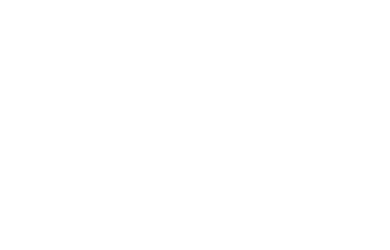
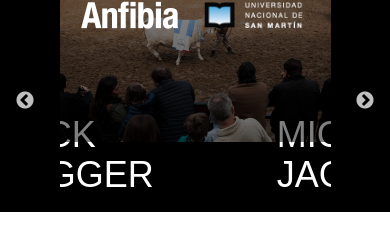
Before and after one commit to noeliaaa/tpFinal, a plain HTML site: page index.html in a window 390 px wide. Drawn offline with nearby package versions, Linux system fonts and the light colour scheme.

Commit message:
tp final 1

```diff
--- /dev/null
+++ b/css/style.css
@@ -0,0 +1,42 @@
+.slider {
+  width: 100%;
+  margin-top: -60px;
+  background-color: black;
+}
+
+.slick-prev, .slick-next {
+  margin-left: 40px;
+  margin-right: 40px;
+  z-index: 4;
+}
+
+.navbar-default {
+    background-color: transparent;
+}
+
+.menu {
+  z-index: 1000;
+  position: relative;
+}
+
+.logo {
+  margin-left: 20px;
+}
+
+.imagenes{
+  opacity: 0.5;
+    z-index: 2;
+}
+
+#texto {
+  z-index: 4;
+    top: 50%;
+    left: 50%;
+    height: 30%;
+    width: 50%;
+    margin: -10% 0 0 -20%;
+    background: transparent;
+  font-family:'Alegreya Sans SC', sans-serif;
+  text-transform: uppercase;
+  color:white;
+}
--- a/index.html
+++ b/index.html
@@ -5,21 +5,72 @@
 	<title>Document</title>
 	<link rel="stylesheet" href="https://maxcdn.bootstrapcdn.com/bootstrap/3.3.5/css/bootstrap.min.css">
 	<link rel="stylesheet" href="https://maxcdn.bootstrapcdn.com/bootstrap/3.3.5/css/bootstrap-theme.min.css">
+	  <link rel="stylesheet" type="text/css" href="http://cdn.jsdelivr.net/jquery.slick/1.5.6/slick.css"/>
+  <link rel="stylesheet" type="text/css" href="http://cdn.jsdelivr.net/jquery.slick/1.5.6/slick-theme.css"/>
+   <link rel="stylesheet" href="css/style.css">
 </head>
 
 <body>
+	<div class="container menu">
+	<div class="navbar-header">
+          <button type="button" class="navbar-toggle collapsed" data-toggle="collapse" data-target="#navbar" aria-expanded="false" aria-controls="navbar">
+            <span class="sr-only">Toggle navigation</span>
+            <span class="icon-bar"></span>
+            <span class="icon-bar"></span>
+            <span class="icon-bar"></span>
+          </button>
+          <img src="images/logo.png" width="100px" class="logo"><a class="navbar-brand" href="#"></a>
+          <img src="images/logounsam.png" width="100px" class="logo"><a class="navbar-brand" href="#"></a>
+        </div>
 
-	<div class="container">
-		<div class="row">
+        <div id="navbar" class="navbar-collapse collapse">
+          <ul class="nav navbar-nav navbar-right">
+            <li><a href="#">Crónicas</a></li>
+            <li><a href="#">Ensayos</a></li>
+            <li><a href="#">Blog</a></li>
+            <li><a href="#">Comunidad</a></li>
+            <li><a href="#">Autores</a></li>
+            <li><a href="#">Qué es Anfibia</a></li>
+            <li><a href="#">Staff</a></li>
+            <li><a href="#">Amphibie</a></li>
+            <li><a href="#">Buscar</a></li>
+          </ul>
+        </div>
 
+</div>
+
+<div class="row">
+	<div class="col-sm-12 slider">
+		<div class="carruselSlider">
+			<div>
+				<img src="images/1.jpg" class="imagenes" width="100%"/>
+				<a href="#">
+				<h1 id="texto">Mick Jagger</h1>
+				</a>
 			</div>
-		</div>
+			<div>
+				<img src="images/2.jpg" class="imagenes" width="100%"/>
+				<a href="#">
+				<h1 id="texto">Mick Jagger</h1>
+				</a>
+			</div>
+			<div>
+				<img src="images/3.jpg" class="imagenes" width="100%"/>
+				<a href="#">
+				<h1 id="texto">Mick Jagger</h1>
+				</a>
+			</div>
+      </div>
+    </div>
+    </div>
+
+
+
 
 	</div>
-
-
-	<script src="http://code.jquery.com/jquery-1.11.1.min.js"></script>
-	<script src="https://maxcdn.bootstrapcdn.com/bootstrap/3.3.5/js/bootstrap.min.js"></script>
-	<script src="script.js"></script>
+<script src="http://code.jquery.com/jquery-1.11.1.min.js"></script>
+<script src="https://maxcdn.bootstrapcdn.com/bootstrap/3.3.5/js/bootstrap.min.js"></script>
+<script src="script.js"></script>
+    <script type="text/javascript" src="http://cdn.jsdelivr.net/jquery.slick/1.5.6/slick.min.js"></script>
 </body>
 </html>
--- a/script.js
+++ b/script.js
@@ -1,4 +1,30 @@
 $(document).ready(function(){
+
+$('.carruselSlider').slick({
+  slidesToShow: 1,
+  slidesToScroll: 1,
+  autoplay: true,
+  autoplaySpeed: 3000,
+  infinite: true,
+});
+
+
+var titulo = document.getElementsByTagName("a");
+var imagenes=document.getElementsByTagName("img");
+
+
+$(titulo).on("mouseenter", function() {
+			$(this).css("opacity", "0");
+			$(this).parent().find("img").css("opacity", '1');
+
+
+	});
+
+$(titulo).on("mouseleave", function() {
+			$(this).css("opacity", "1");
+			$(this).parent().find("img").css("opacity", '0.5');
+
+	});
 
 
 
```
Also changed, not shown: images/1.jpg (added), images/2.jpg (added), images/3.jpg (added), images/logo.png (added), images/logounsam.png (added).
